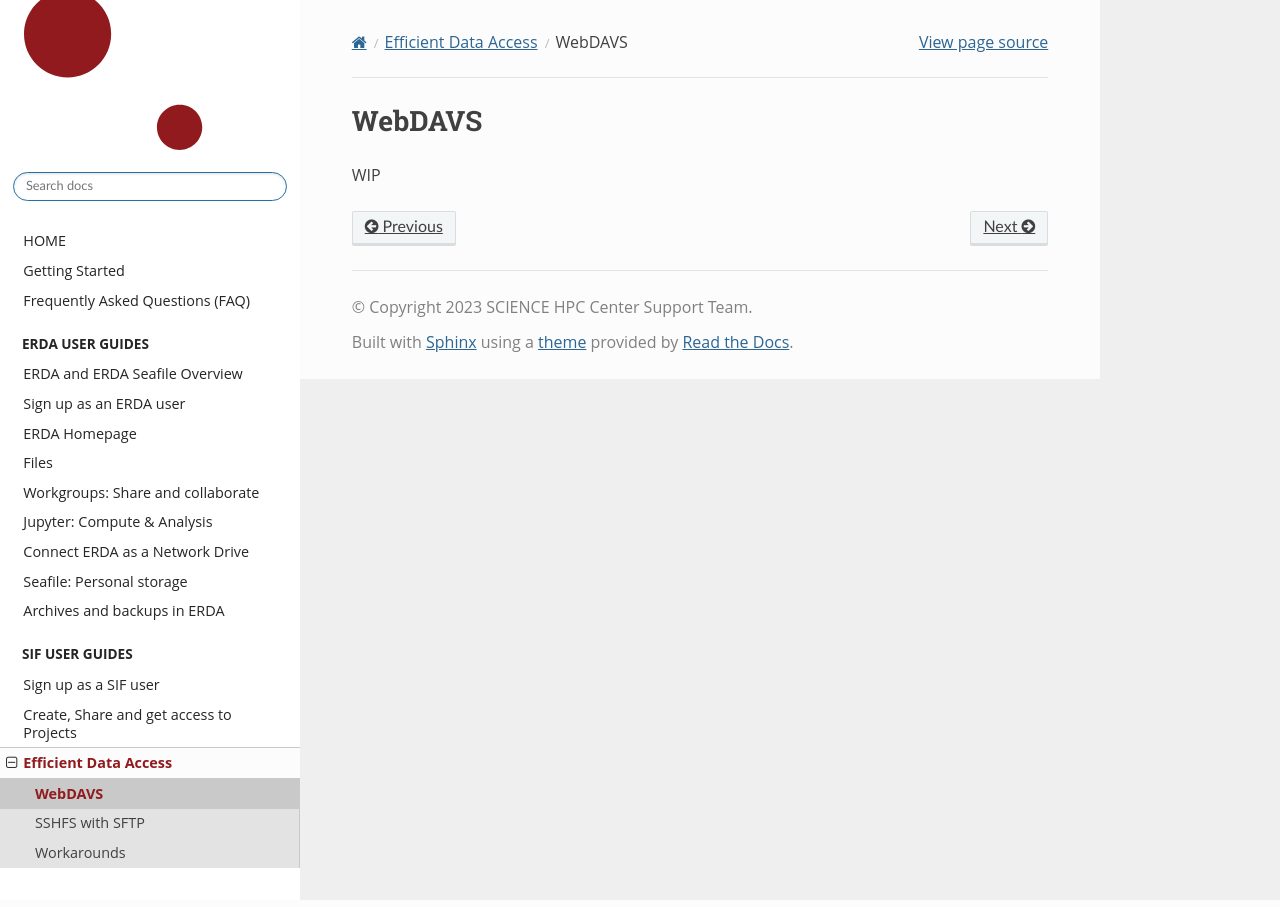
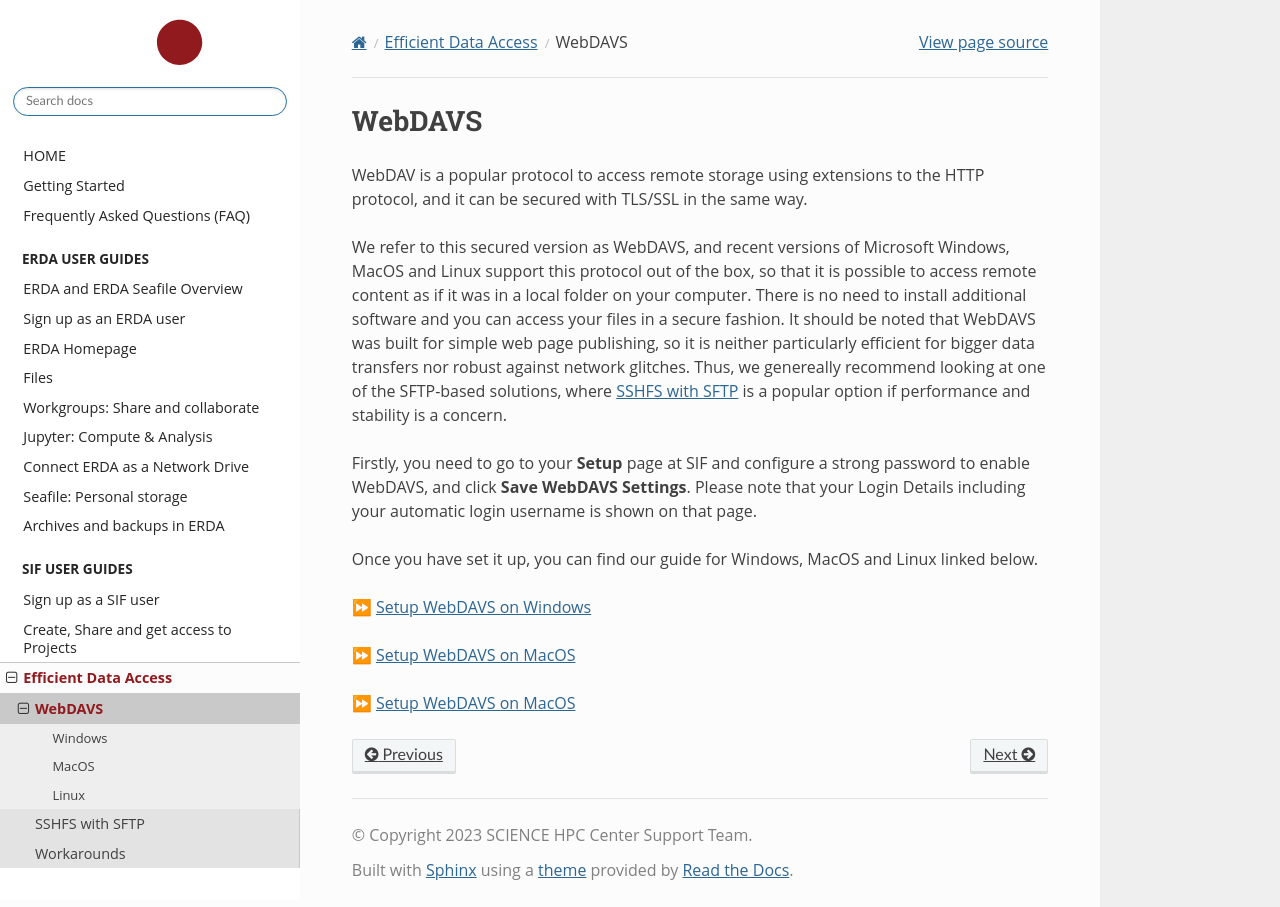
Before and after one commit to ucphhpc/migrid-user-docs, a Sphinx documentation site: the page built from docs/sections/sif/networkdrive/webdavs/index.rst, in a window 1280 px wide. Built offline with Sphinx 7.4.7 and the Read the Docs theme 3.1.0, drawn with Linux system fonts in a browser that asks for light colours.

Commit message:
Addition/sif networkdrive (#28)
* Add information about terms of use

* Fix duplicate error

* Add networkdrive info for SIF

* Add WebDAVS guide from old guide #13

```diff
--- a/docs/sections/sif/networkdrive/webdavs/index.rst
+++ b/docs/sections/sif/networkdrive/webdavs/index.rst
@@ -1,4 +1,29 @@
 WebDAVS
 =======
 
-WIP
+WebDAV is a popular protocol to access remote storage using extensions to the HTTP protocol, and it can be secured with TLS/SSL in the same way.
+
+
+We refer to this secured version as WebDAVS, and recent versions of Microsoft Windows, MacOS and Linux support this protocol out of the box, so that it is possible to access remote content as if it was in a local folder on your computer.
+There is no need to install additional software and you can access your files in a secure fashion.
+It should be noted that WebDAVS was built for simple web page publishing, so it is neither particularly efficient for bigger data transfers nor robust against network glitches.
+Thus, we genereally recommend looking at one of the SFTP-based solutions, where `SSHFS with SFTP </sections/sif/networkdrive/sshfs/index>`_ is a popular option if performance and stability is a concern.
+
+Firstly, you need to go to your **Setup** page at SIF and configure a strong password to enable WebDAVS, and click **Save WebDAVS Settings**. Please note that your Login Details including your automatic login username is shown on that page.
+
+
+Once you have set it up, you can find our guide for Windows, MacOS and Linux linked below.
+
+⏩️ :doc:`Setup WebDAVS on Windows </sections/sif/networkdrive/webdavs/windows>`
+
+⏩️ :doc:`Setup WebDAVS on MacOS </sections/sif/networkdrive/webdavs/macos>`
+
+⏩️ :doc:`Setup WebDAVS on MacOS </sections/sif/networkdrive/webdavs/macos>`
+
+.. toctree::
+   :maxdepth: 1
+   :hidden:
+
+   Windows </sections/sif/networkdrive/webdavs/windows>
+   MacOS </sections/sif/networkdrive/webdavs/macos>
+   Linux </sections/sif/networkdrive/webdavs/linux>
```
Also changed, not shown: docs/sections/sif/networkdrive/webdavs/linux.rst (added, +26 -0 lines), docs/sections/sif/networkdrive/webdavs/macos.rst (added, +20 -0 lines), docs/sections/sif/networkdrive/webdavs/windows.rst (added, +28 -0 lines).
